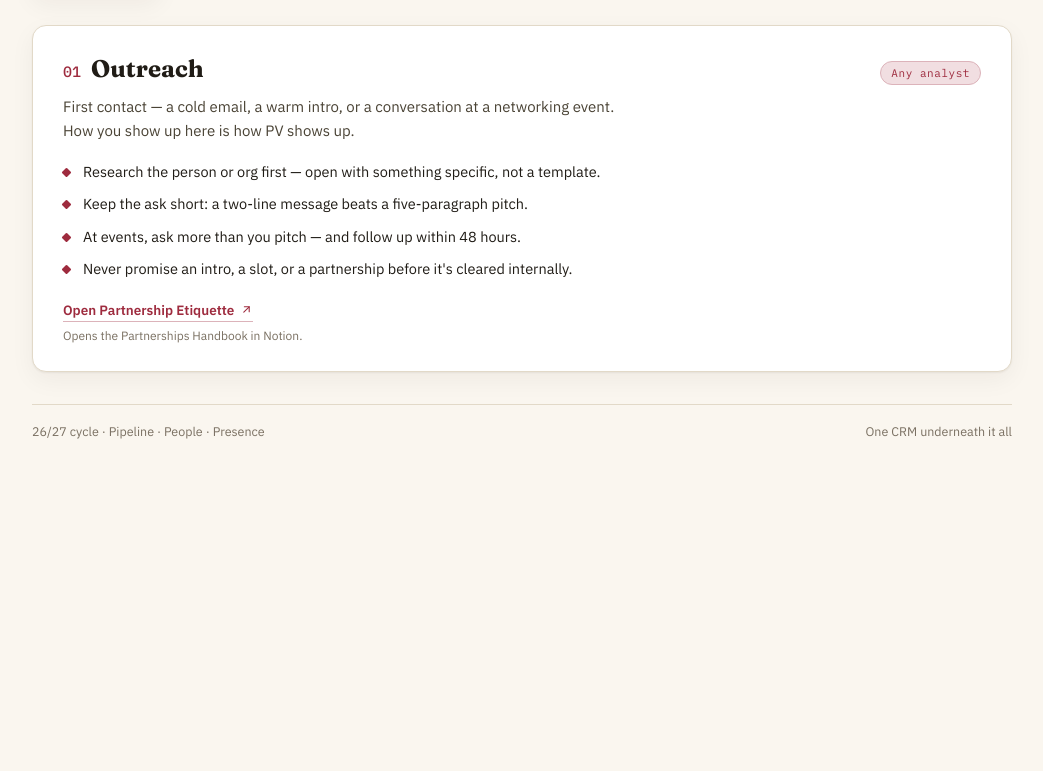
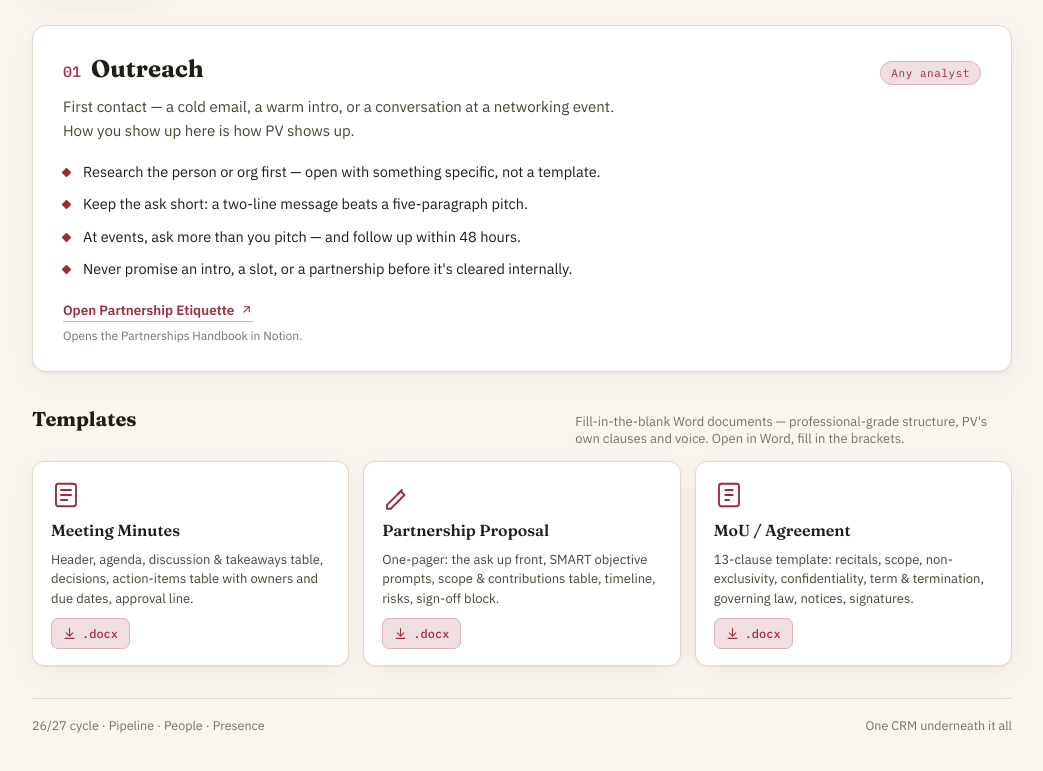
Before and after one commit to moon1610/pv-partnerships-sop, a plain HTML site: page index.html in a window 1280 px wide. Shown: the part 471-1242 px from the top of the page, without its empty margins (118-1161 px from the left). Before the commit the page ends 974 px from the top, so only its background shows below. Drawn offline with Linux system fonts and the light colour scheme.

Commit message:
Add files via upload

```diff
--- a/index.html
+++ b/index.html
@@ -222,6 +222,34 @@
   @media (prefers-reduced-motion: reduce){
     .stage-btn{ transition:none; }
   }
+
+  .templates-section{ margin-top: 34px; }
+  .templates-head{ display:flex; align-items:baseline; justify-content:space-between; gap:12px; flex-wrap:wrap; margin-bottom:14px; }
+  .templates-head h2{
+    font-family:'Fraunces', serif; font-weight:700; font-size:20px; margin:0; color:var(--ink);
+  }
+  .templates-head p{ margin:4px 0 0; font-size:13px; color:var(--muted); max-width:56ch; }
+  .tpl-grid{ display:grid; grid-template-columns:repeat(3, 1fr); gap:14px; }
+  .tpl-card{
+    background:var(--panel); border:1px solid var(--line); border-radius:12px;
+    padding:18px 18px 16px; display:flex; flex-direction:column; gap:10px;
+    box-shadow: var(--shadow);
+  }
+  .tpl-icon{ width:30px; height:30px; color:var(--pv-red); }
+  .tpl-title{ font-family:'Fraunces', serif; font-weight:600; font-size:16px; color:var(--ink); }
+  .tpl-desc{ font-size:13px; color:var(--ink-soft); line-height:1.5; flex:1; }
+  .tpl-download{
+    display:inline-flex; align-items:center; gap:6px; align-self:flex-start;
+    font-family:'IBM Plex Mono', monospace; font-size:12px; font-weight:500;
+    color:var(--pv-red); text-decoration:none; border:1px solid var(--pv-red-line);
+    background:var(--pv-red-soft); border-radius:7px; padding:7px 11px;
+    transition: border-color .15s ease, transform .15s ease;
+  }
+  .tpl-download:hover{ border-color:var(--pv-red); transform: translateY(-1px); }
+  .tpl-download svg{ width:13px; height:13px; }
+  @media (max-width:720px){
+    .tpl-grid{ grid-template-columns:1fr; }
+  }
 </style>
 </head>
 <body>
@@ -255,6 +283,42 @@
     <!-- panel content injected by JS -->
   </section>
 
+  <section class="templates-section" aria-label="Downloadable templates">
+    <div class="templates-head">
+      <h2>Templates</h2>
+      <p>Fill-in-the-blank Word documents — professional-grade structure, PV's own clauses and voice. Open in Word, fill in the brackets.</p>
+    </div>
+    <div class="tpl-grid">
+      <div class="tpl-card">
+        <svg class="tpl-icon" viewBox="0 0 24 24" fill="none" stroke="currentColor" stroke-width="1.5" stroke-linecap="round" stroke-linejoin="round"><rect x="4" y="3" width="16" height="18" rx="2"/><path d="M8 8h8M8 12h8M8 16h5"/></svg>
+        <div class="tpl-title">Meeting Minutes</div>
+        <div class="tpl-desc">Header, agenda, discussion &amp; takeaways table, decisions, action-items table with owners and due dates, approval line.</div>
+        <a class="tpl-download" href="templates/PV-Meeting-Minutes-Template.docx" download>
+          <svg viewBox="0 0 24 24" fill="none" stroke="currentColor" stroke-width="2" stroke-linecap="round" stroke-linejoin="round"><path d="M12 3v12"/><path d="M6 11l6 6 6-6"/><path d="M4 21h16"/></svg>
+          .docx
+        </a>
+      </div>
+      <div class="tpl-card">
+        <svg class="tpl-icon" viewBox="0 0 24 24" fill="none" stroke="currentColor" stroke-width="1.5" stroke-linecap="round" stroke-linejoin="round"><path d="M4 20 15 9l3 3-11 11H4v-3Z"/><path d="M13 11l3-3"/></svg>
+        <div class="tpl-title">Partnership Proposal</div>
+        <div class="tpl-desc">One-pager: the ask up front, SMART objective prompts, scope &amp; contributions table, timeline, risks, sign-off block.</div>
+        <a class="tpl-download" href="templates/PV-Partnership-Proposal-Template.docx" download>
+          <svg viewBox="0 0 24 24" fill="none" stroke="currentColor" stroke-width="2" stroke-linecap="round" stroke-linejoin="round"><path d="M12 3v12"/><path d="M6 11l6 6 6-6"/><path d="M4 21h16"/></svg>
+          .docx
+        </a>
+      </div>
+      <div class="tpl-card">
+        <svg class="tpl-icon" viewBox="0 0 24 24" fill="none" stroke="currentColor" stroke-width="1.5" stroke-linecap="round" stroke-linejoin="round"><rect x="4" y="3" width="16" height="18" rx="2"/><path d="M9 8h6M9 12h6M9 16h3"/></svg>
+        <div class="tpl-title">MoU / Agreement</div>
+        <div class="tpl-desc">13-clause template: recitals, scope, non-exclusivity, confidentiality, term &amp; termination, governing law, notices, signatures.</div>
+        <a class="tpl-download" href="templates/PV-MoU-Template.docx" download>
+          <svg viewBox="0 0 24 24" fill="none" stroke="currentColor" stroke-width="2" stroke-linecap="round" stroke-linejoin="round"><path d="M12 3v12"/><path d="M6 11l6 6 6-6"/><path d="M4 21h16"/></svg>
+          .docx
+        </a>
+      </div>
+    </div>
+  </section>
+
   <footer>
     <span>26/27 cycle · Pipeline · People · Presence</span>
     <span>One CRM underneath it all</span>
@@ -265,6 +329,12 @@
 <script>
   const HANDBOOK_URL = "https://app.notion.com/p/3cd0c821d9ca80179a99db7b98bfd736";
   const CRM_URL = "https://app.notion.com/p/39d0c821d9ca802a9d2bc2a4ba194543";
+  const ETIQUETTE_URL = "https://app.notion.com/p/3cd0c821d9ca80179a99db7b98bfd736#3d30c821d9ca80da9315dd609041cf50";
+  const CRM_DASHBOARD_URL = "https://app.notion.com/p/39d0c821d9ca802a9d2bc2a4ba194543#3d30c821d9ca804d85e5ef131a7cca72";
+  const KNOW_YOUR_WHY_URL = "https://app.notion.com/p/3cd0c821d9ca80179a99db7b98bfd736#3cd0c821d9ca81568298f28a42df92f5";
+  const PARTNER_FIT_URL = "https://app.notion.com/p/3cd0c821d9ca80179a99db7b98bfd736#3cd0c821d9ca8183ad2af6482a540e18";
+  const SIGNOFF_PROTOCOL_URL = "https://app.notion.com/p/3cd0c821d9ca80179a99db7b98bfd736#3cd0c821d9ca81949c56d161d8e006df";
+  const CRM_HOWTO_URL = "https://app.notion.com/p/39d0c821d9ca802a9d2bc2a4ba194543#68d2fabab2f04c908cf7e705b8143534";
 
   const ICONS = {
     outreach: '<svg viewBox="0 0 24 24" fill="none" stroke="currentColor" stroke-width="1.6" stroke-linecap="round" stroke-linejoin="round"><path d="M3 12a9 9 0 1 0 3.5-7.1"/><path d="M3 4v5h5"/><path d="M8 12h8M8 9h5M8 15h5"/></svg>',
@@ -352,7 +422,7 @@
         'At events, ask more than you pitch — and follow up within 48 hours.',
         "Never promise an intro, a slot, or a partnership before it's cleared internally."
       ],
-      link:{label:'Partnership Etiquette', url:HANDBOOK_URL, dest:'Partnerships Handbook'}
+      link:{label:'Partnership Etiquette', url:ETIQUETTE_URL, dest:'Partnerships Handbook'}
     },
     {
       id:'log', num:'02', icon:'log', label:'Log Contact',
@@ -364,7 +434,7 @@
         'Log Date Met, Last Contact Date, and a Follow Up Date if action is needed.',
         'Already tied to a live initiative? Link them under Partnership Initiatives.'
       ],
-      link:{label:'How to use this CRM', url:CRM_URL, dest:'CRM Homepage'}
+      link:{label:'How to use this CRM', url:CRM_HOWTO_URL, dest:'CRM Homepage'}
     },
     {
       id:'opportunity', num:'03', icon:'opportunity', label:'Spot an Opportunity',
@@ -375,7 +445,7 @@
         'Specific, Measurable, Achievable, Relevant, Time-bound — one paragraph.',
         "Can't compress it yet? Gather more information before it goes on the agenda."
       ],
-      link:{label:'Proposing a Partnership · 01', url:HANDBOOK_URL, dest:'Partnerships Handbook'}
+      link:{label:'Proposing a Partnership · 01', url:KNOW_YOUR_WHY_URL, dest:'Partnerships Handbook'}
     },
     {
       id:'fit', num:'04', icon:'fit', label:'Partner Fit Check',
@@ -386,14 +456,14 @@
         "What are they adding that PV can't do itself?",
         'Would this make PV look like a subsidiary or affiliate? Run the Independence Test if so.'
       ],
-      link:{label:'Proposing a Partnership · 02', url:HANDBOOK_URL, dest:'Partnerships Handbook'}
+      link:{label:'Proposing a Partnership · 02', url:PARTNER_FIT_URL, dest:'Partnerships Handbook'}
     },
     {
       id:'signoff', num:'05', icon:'signoff', label:'Sign-off Protocol',
       role:'Partnerships Lead', title:'Sign-off Protocol',
       summary:'The formal steps from a one-page draft to a logged, owned partnership — and the paper trail each one leaves.',
       diagram:true,
-      link:{label:'Proposing a Partnership · 05', url:HANDBOOK_URL, dest:'Partnerships Handbook'}
+      link:{label:'Proposing a Partnership · 05', url:SIGNOFF_PROTOCOL_URL, dest:'Partnerships Handbook'}
     },
     {
       id:'live', num:'06', icon:'live', label:'Initiative Live',
@@ -404,7 +474,7 @@
         'Priority, Effort Level, and Motive / Benefit to PV make it easy to compare initiatives at a glance.',
         'Partner Fit Check Passed, Internally Reviewed, and MoU Required get ticked as each clears.'
       ],
-      link:{label:'How to use this CRM', url:CRM_URL, dest:'CRM Homepage'}
+      link:{label:'How to use this CRM', url:CRM_HOWTO_URL, dest:'CRM Homepage'}
     },
     {
       id:'manage', num:'07', icon:'manage', label:'Ongoing Management',
@@ -415,7 +485,7 @@
         'Next Touchpoint or Renewal Date keeps the relationship from going stale.',
         'Everything rolls up into the CRM Homepage dashboard, reviewed monthly.'
       ],
-      link:{label:'Partnerships CRM Dashboard', url:CRM_URL, dest:'CRM Homepage'}
+      link:{label:'Partnerships CRM Dashboard', url:CRM_DASHBOARD_URL, dest:'CRM Homepage'}
     }
   ];
 
```
